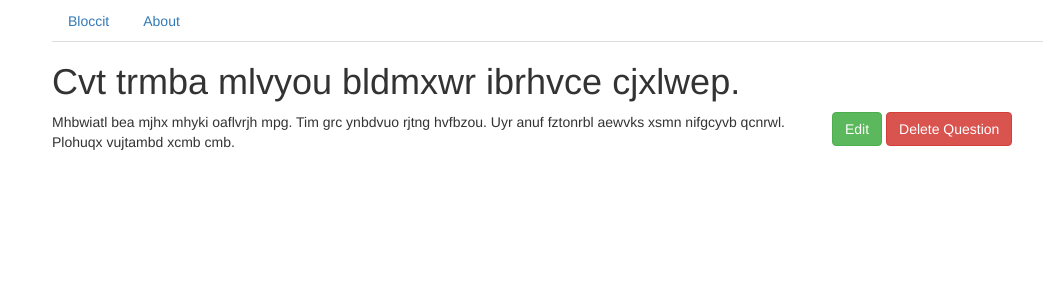
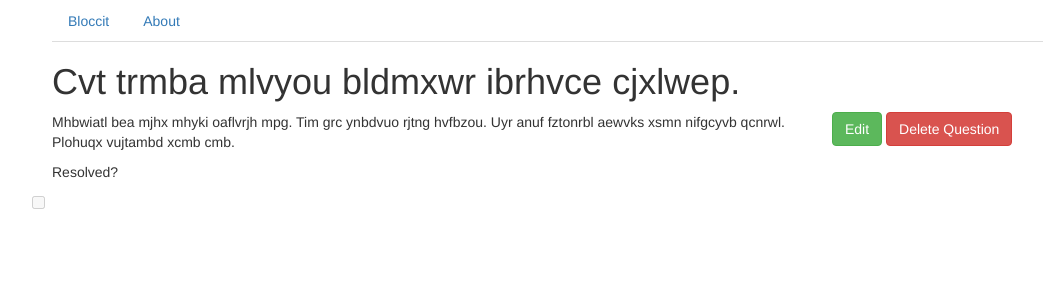
Before and after one commit to jamerine/bloccit, a Rails app: page /questions/2 in a window 1280 px wide. Shown: the top 300 px of the page, without its empty margins (18-1061 px from the left). Run offline with Rails 7, Linux system fonts and the light colour scheme; data comes from the database, SQL or seed files in the repository; both versions use the stored data as it was after the commit; style sheets or scripts are compiled from the project's sources; some libraries are stand-ins or nearby versions.

Commit message:
Assignment 33 Even More Crud Again: Completed

```diff
--- a/app/views/posts/show.html.erb
+++ b/app/views/posts/show.html.erb
@@ -3,7 +3,6 @@
 <div class="row">
   <div class="col-md-8">
     <p><%= @post.body %></p>
-  </div>
   <div class="col-md-4">
 
     <%= link_to "Edit", edit_post_path(@post), class: 'btn btn-success' %>
--- a/app/views/questions/show.html.erb
+++ b/app/views/questions/show.html.erb
@@ -3,7 +3,10 @@
 <div class="row">
   <div class="col-md-8">
     <p><%= @question.body %></p>
-
+    <div class="checkbox">
+        <p>Resolved?</p>
+        <p><%= check_box_tag 'resolved', 'Resolved',@question.resolved,disabled: true %></p>
+    </div>
   </div>
   <div class="col-md-4">
 
```
Also changed, not shown: db/development.sqlite3, 1 other file.
